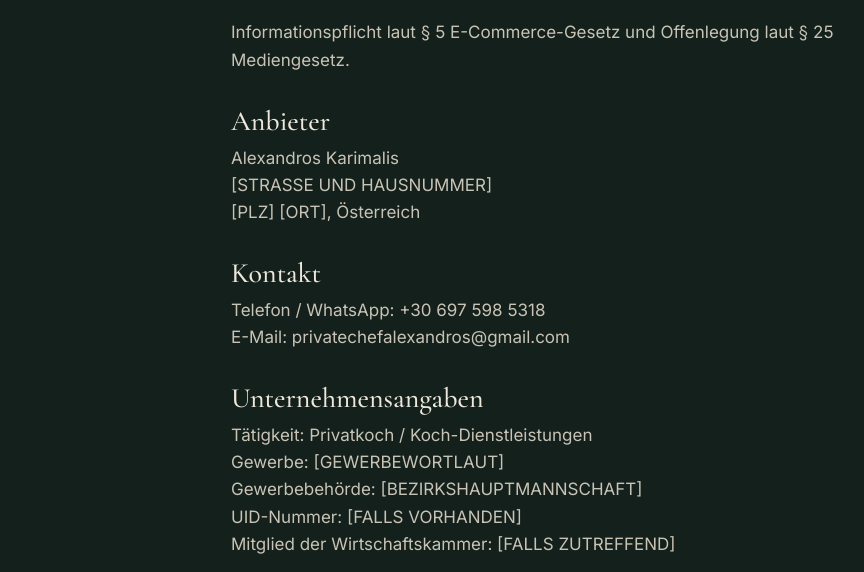
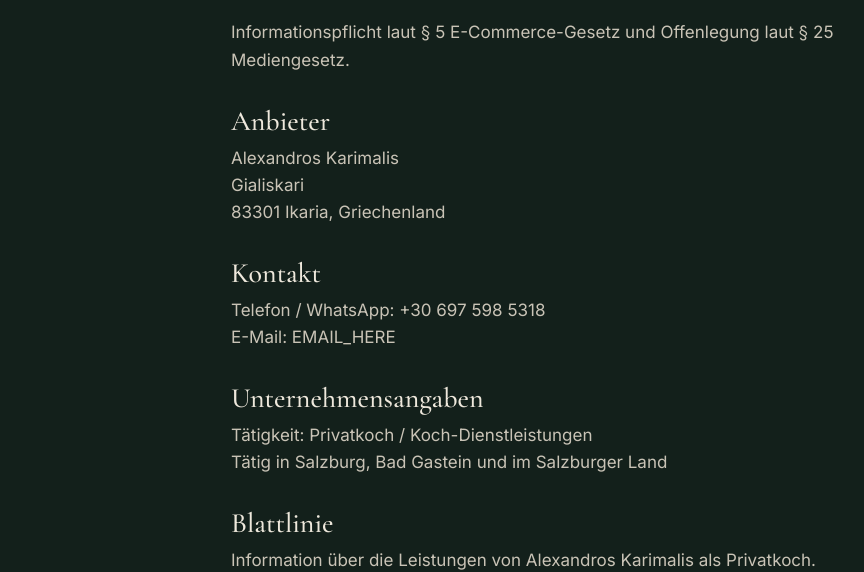
Before and after one commit to karimalisal9-sudo/privatechef, a plain HTML site: page impressum.html in a window 1280 px wide. Shown: the part 243-815 px from the top of the page, without its empty margins (53-917 px from the left). Drawn offline with nearby package versions, Linux system fonts and the light colour scheme.

Commit message:
Add files via upload

```diff
--- a/impressum.html
+++ b/impressum.html
@@ -14,11 +14,11 @@
 <h1>Impressum</h1>
 <p>Informationspflicht laut § 5 E-Commerce-Gesetz und Offenlegung laut § 25 Mediengesetz.</p>
 <h2>Anbieter</h2>
-<p>Alexandros Karimalis<br>[STRASSE UND HAUSNUMMER]<br>[PLZ] [ORT], Österreich</p>
+<p>Alexandros Karimalis<br>Gialiskari<br>83301 Ikaria, Griechenland</p>
 <h2>Kontakt</h2>
-<p>Telefon / WhatsApp: +30 697 598 5318<br>E-Mail: privatechefalexandros@gmail.com</p>
+<p>Telefon / WhatsApp: +30 697 598 5318<br>E-Mail: EMAIL_HERE</p>
 <h2>Unternehmensangaben</h2>
-<p>Tätigkeit: Privatkoch / Koch-Dienstleistungen<br>Gewerbe: [GEWERBEWORTLAUT]<br>Gewerbebehörde: [BEZIRKSHAUPTMANNSCHAFT]<br>UID-Nummer: [FALLS VORHANDEN]<br>Mitglied der Wirtschaftskammer: [FALLS ZUTREFFEND]</p>
+<p>Tätigkeit: Privatkoch / Koch-Dienstleistungen<br>Tätig in Salzburg, Bad Gastein und im Salzburger Land</p>
 <h2>Blattlinie</h2>
 <p>Information über die Leistungen von Alexandros Karimalis als Privatkoch.</p>
 </main>
```
Also changed, not shown: datenschutz.html (+1 -1 lines).
